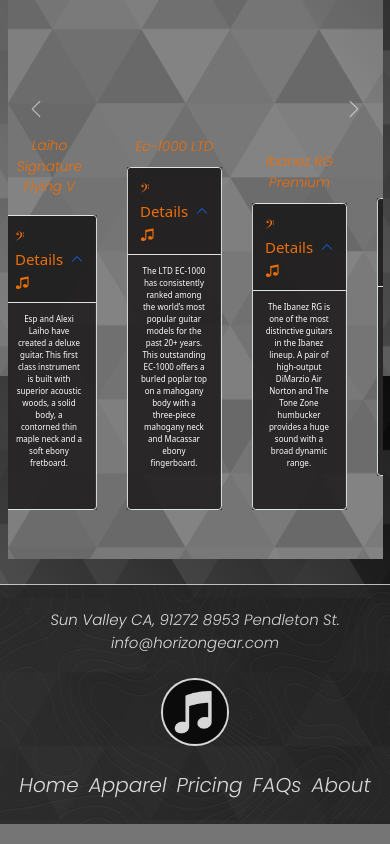
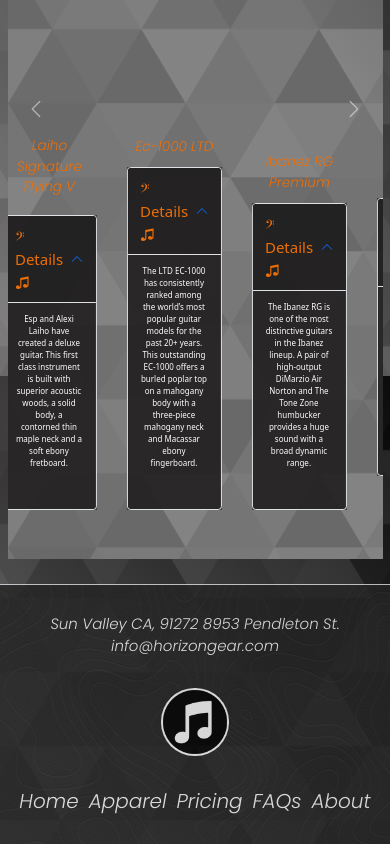
Before and after one commit to Arkania97/Arkania97.github.io, a website: page index.html in a window 390 px wide. Shown: the part 2156-3000 px from the top of the page. Drawn offline with nearby package versions, Linux system fonts and the light colour scheme; a web font is replaced by a local one.

Commit message:
cambios en footer

```diff
--- a/sass/partials/_footer.scss
+++ b/sass/partials/_footer.scss
@@ -4,7 +4,7 @@
     min-height: 150px;
     width: 100%;
     @media screen and (max-width: 500px) {
-        min-height: 240px;
+        min-height: 260px;
     }
 
     p {
```
Also changed, not shown: css/styles.css.
